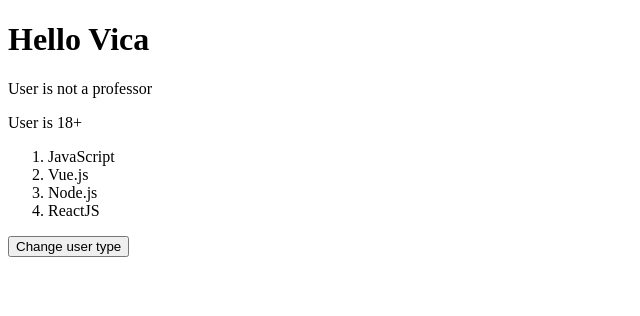
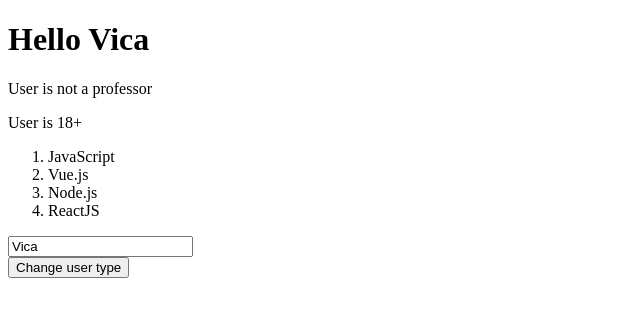
Before and after one commit to Vica-lab-dev/Vue.js, a Vue app in the folder 1-intro/: page / in a window 1280 px wide. Shown: the top 316 px of the page, without its empty margins (0-640 px from the left). Built offline with nearby package versions, Linux system fonts and the light colour scheme.

Commit message:
feat: add form with v-model binding for name input

```diff
--- a/1-intro/src/App.vue
+++ b/1-intro/src/App.vue
@@ -10,6 +10,10 @@
   <ol>
     <li v-for="singleClass in classes" :key="singleClass">{{ singleClass }}</li>
   </ol>
+
+  <form @submit.prevent>
+    <input v-model="name" type="text" placeholder="Enter your name" />
+  </form>
 
   <button v-on:click="changeUserType">Change user type</button>
 </template>
```
